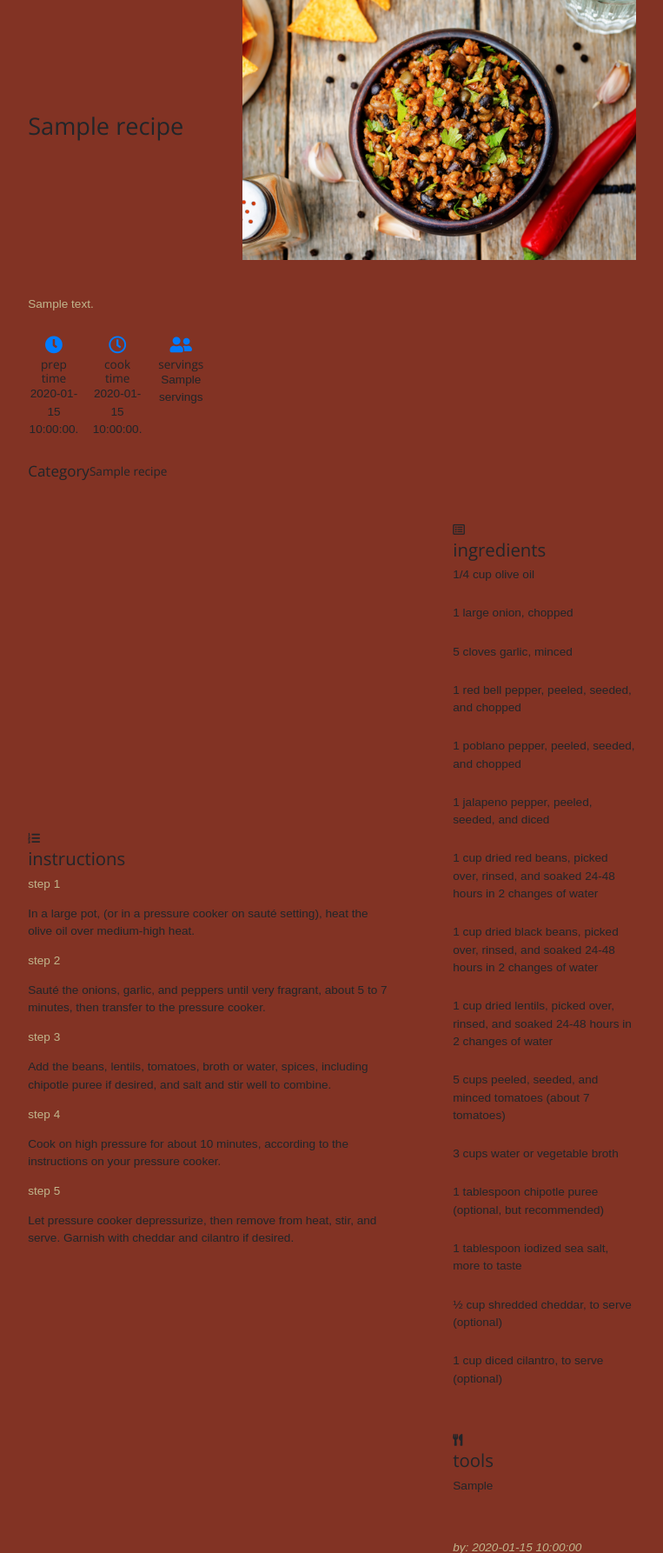
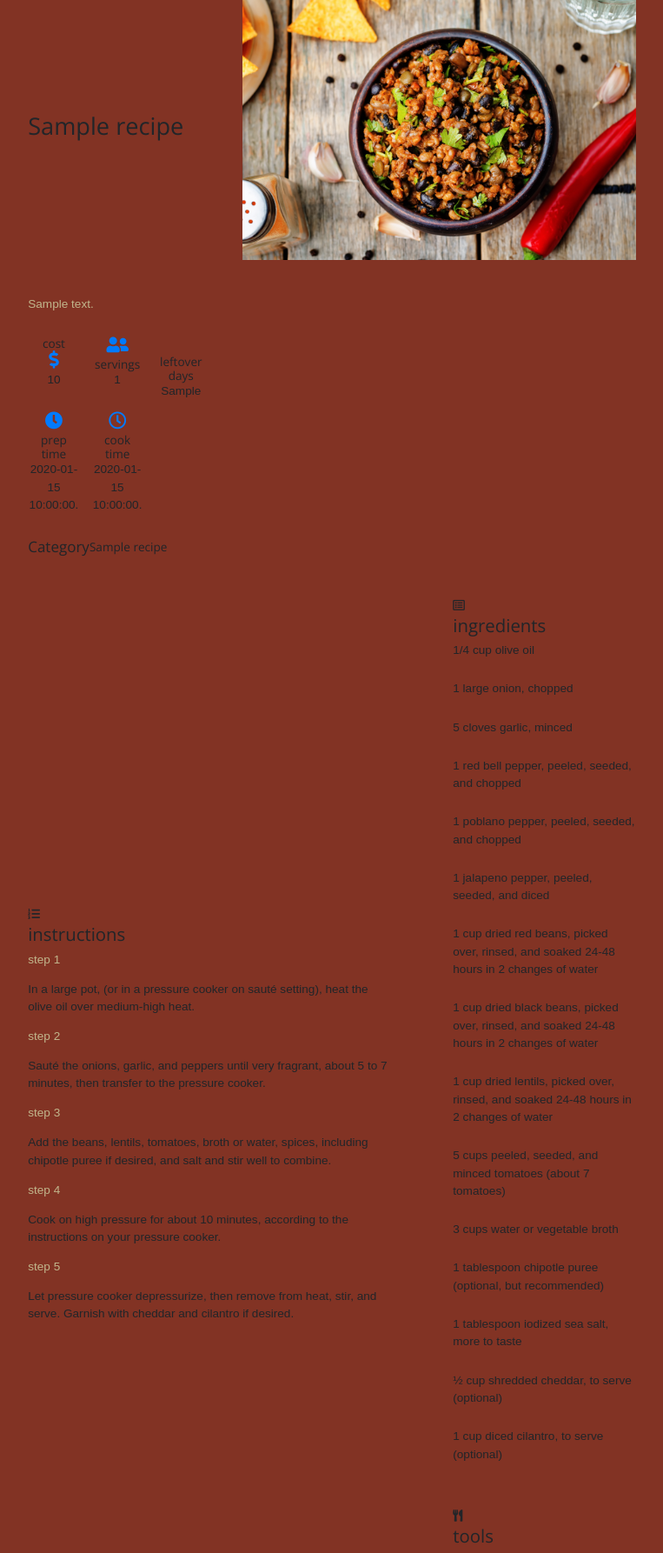
Before and after one commit to kashinak/kitchen-genie, a Flask app: template templates/single_recipe.html in a window 1280 px wide. Shown: the part 623-2409 px from the top of the page at 87% size, without its empty margins (258-1021 px from the left). Run offline with Flask 2, Linux system fonts and the light colour scheme; the template is opened without the code that fills it: most values are stand-ins (such as "Sample title", 1, 10 or a date in 2020); some libraries are stand-ins or nearby versions.

Commit message:
Add jinja template variables to single_recipe.html

```diff
--- a/templates/single_recipe.html
+++ b/templates/single_recipe.html
@@ -14,6 +14,24 @@
                 <div class="recipe-icons">
                     <!-- Single Recipe Icon -->
                     <article>
+                        <h5>cost</h5>
+                        <i class="fas fa-dollar-sign"></i>
+                        <p>{{ recipe.cost }}</p>
+                    </article>
+                    <!-- Single Recipe Icon -->
+                    <article>
+                        <i class="fas fa-user-friends"></i>
+                        <h5>servings</h5>
+                        <p>{{ recipe.serving_size}}</p>
+                    </article>
+                    <!-- Single Recipe Icon -->
+                    <article>
+                        <i class="fal fa-refrigerator"></i>
+                        <h5>leftover days</h5>
+                        <p>{{ recipe.leftover_days }}</p>
+                    </article>
+                    <!-- Single Recipe Icon -->
+                    <article>
                         <i class="fas fa-clock"></i>
                         <h5>prep time</h5>
                         <p>{{ recipe.prep_time }}.</p>
@@ -24,18 +42,11 @@
                         <h5>cook time</h5>
                         <p>{{ recipe.cook_time }}.</p>
                     </article>
-                    <!-- Single Recipe Icon -->
-                    <article>
-                        <i class="fas fa-user-friends"></i>
-                        <h5>servings</h5>
-                        <p>{{ recipe.servings }}</p>
-                    </article>
                 </div>
                 <!-- Recipe Category -->
                 <div class="recipe-tags">
                     <h5>Category</h5>
                     <h6>{{ recipe.category_name }}</h6>
-
                 </div>
             </article>
             </section>
```
